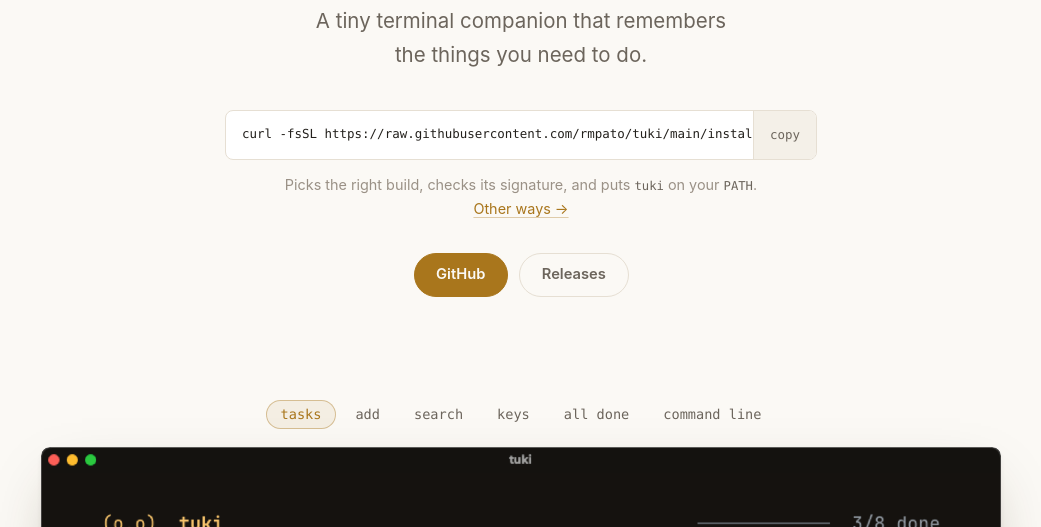
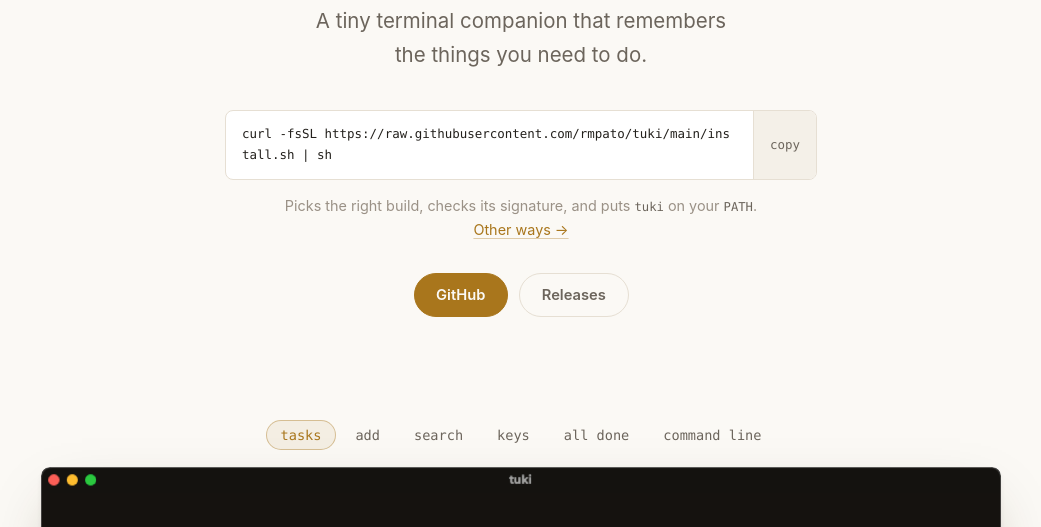
Before and after one commit to rmpato/tuki, a plain HTML site: page docs/index.html in a window 1280 px wide. Shown: the part 273-800 px from the top of the page, without its empty margins (119-1160 px from the left). Drawn offline with Linux system fonts and the light colour scheme.

Commit message:
site: the install command shouldn't clip
nowrap plus a hidden scrollbar meant the curl line ran off the edge
mid-URL. A command you can't read looks like a command with something
in it you weren't meant to see. It wraps now.

```diff
--- a/docs/style.css
+++ b/docs/style.css
@@ -299,8 +299,10 @@
   background: none; border: 0; border-radius: 0;
   padding: 0.85rem 1rem;
   font-size: 0.78rem;
-  overflow-x: auto;
-  white-space: nowrap;
+  /* Wrap rather than scroll: a command that runs off the edge looks
+     like something is being kept from you. */
+  white-space: pre-wrap;
+  word-break: break-all;
   color: var(--text);
 }
 .copy {
```
